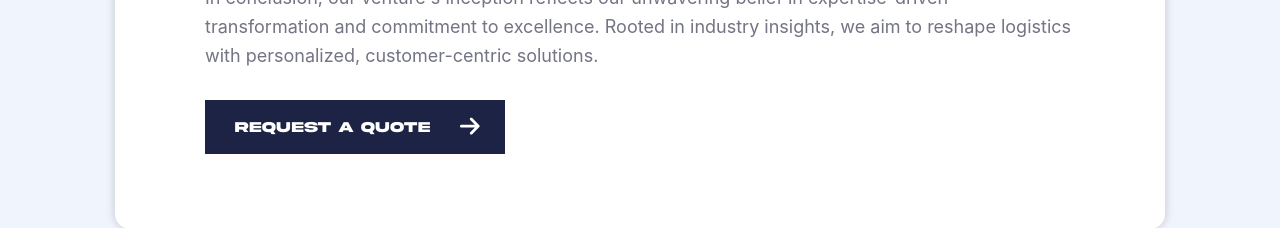
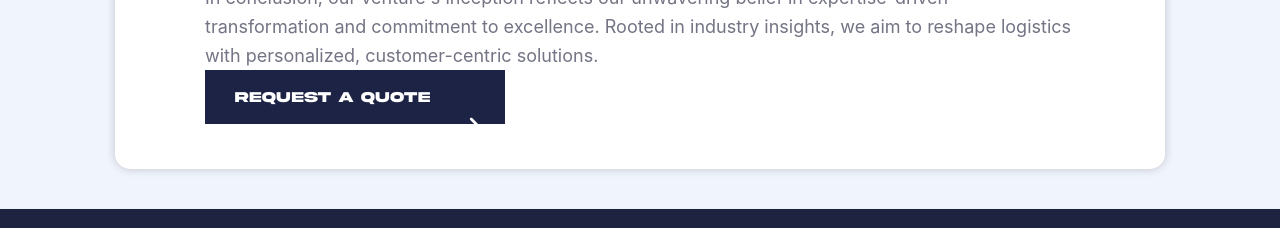
Before and after one commit to PRCodeCraft/dpl-logistics, a Vue app: page /about in a window 1280 px wide. Shown: the part 1753-1981 px from the top of the page. Built offline with nearby package versions, Linux system fonts and the light colour scheme; what vue-sweetalert2 would draw is missing.

Commit message:
fixed navbar

```diff
--- a/src/components/VNavBar.vue
+++ b/src/components/VNavBar.vue
@@ -105,8 +105,8 @@ export default {
     left: 0.25rem;
 }
 
-.button {
-  margin: 0;
+button {
+  margin: 0 0 !important;
 }
 
 .py-1 {
```
